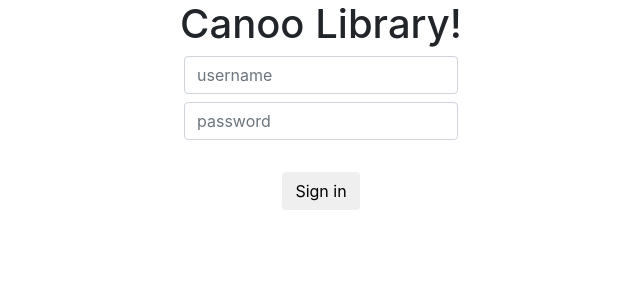
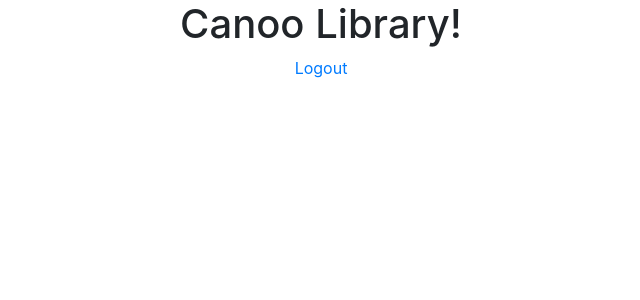
Before and after one commit to laeti42/CanooLibrary, an Angular app in the folder canoo-library/: page /home in a window 1280 px wide. Shown: the top 300 px of the page, without its empty margins (319-959 px from the left). Built offline with nearby package versions, Linux system fonts and the light colour scheme; sample sign-in values are in the browser's storage.

Commit message:
login works correctly

```diff
--- a/canoo-library/src/app/app.component.html
+++ b/canoo-library/src/app/app.component.html
@@ -1,7 +1,6 @@
-<!--The content below is only a placeholder and can be replaced.-->
 <div style="text-align:center">
   <h1>
     {{ title }}!
   </h1>
-  <app-login></app-login>
+<router-outlet></router-outlet>
 </div>
--- a/canoo-library/src/app/app.module.ts
+++ b/canoo-library/src/app/app.module.ts
@@ -5,7 +5,7 @@ import { FormsModule } from '@angular/forms';
 import { AppComponent } from './app.component';
 import { LoginComponent } from './login/login.component';
 import { HomeComponent } from './home/home.component';
-import { AppRoutingModule } from './/app-routing.module';
+import { AppRoutingModule } from './app-routing.module';
 
 
 @NgModule({
--- a/canoo-library/src/app/home/home.component.ts
+++ b/canoo-library/src/app/home/home.component.ts
@@ -1,4 +1,5 @@
 import { Component } from '@angular/core';
+import { Router } from '@angular/router';
 import { User } from '../user';
 @Component({
   selector: 'app-home',
@@ -7,15 +8,18 @@ import { User } from '../user';
 })
 export class HomeComponent {
 
-	constructor(
+	constructor( private router: Router
 	) { }
 
 	ngOnInit(){
+		if (localStorage.getItem("user") === null){
+			this.logout();
+		}
 	}
 
 	logout() {
 		localStorage.removeItem("user");
-		//this.router.navigate(['Login']);
+		this.router.navigateByUrl('/login');
 	}
 
 }
--- a/canoo-library/src/app/login/login.component.ts
+++ b/canoo-library/src/app/login/login.component.ts
@@ -1,4 +1,5 @@
 import { Component, OnInit, ElementRef } from '@angular/core';
+import { Router } from '@angular/router';
 import { User } from '../user';
 @Component({
   selector: 'app-login',
@@ -18,12 +19,13 @@ export class LoginComponent implements OnInit {
 	];
 
 	errorMessage : string ='';
-	constructor() { }
+	constructor(private router: Router) { }
 	login() {
 		var myUser = this.users.find(u => u.username === this.user.username);
 		if (myUser && myUser.password === this.user.password){
 			this.errorMessage='ok';
 			localStorage.setItem('user', JSON.stringify(myUser));
+			this.router.navigateByUrl('/home');
 		}else{
 			this.errorMessage='nok'
 		}
```
Also changed, not shown: canoo-library/src/app/app-routing.module.ts (+12 -5 lines).
